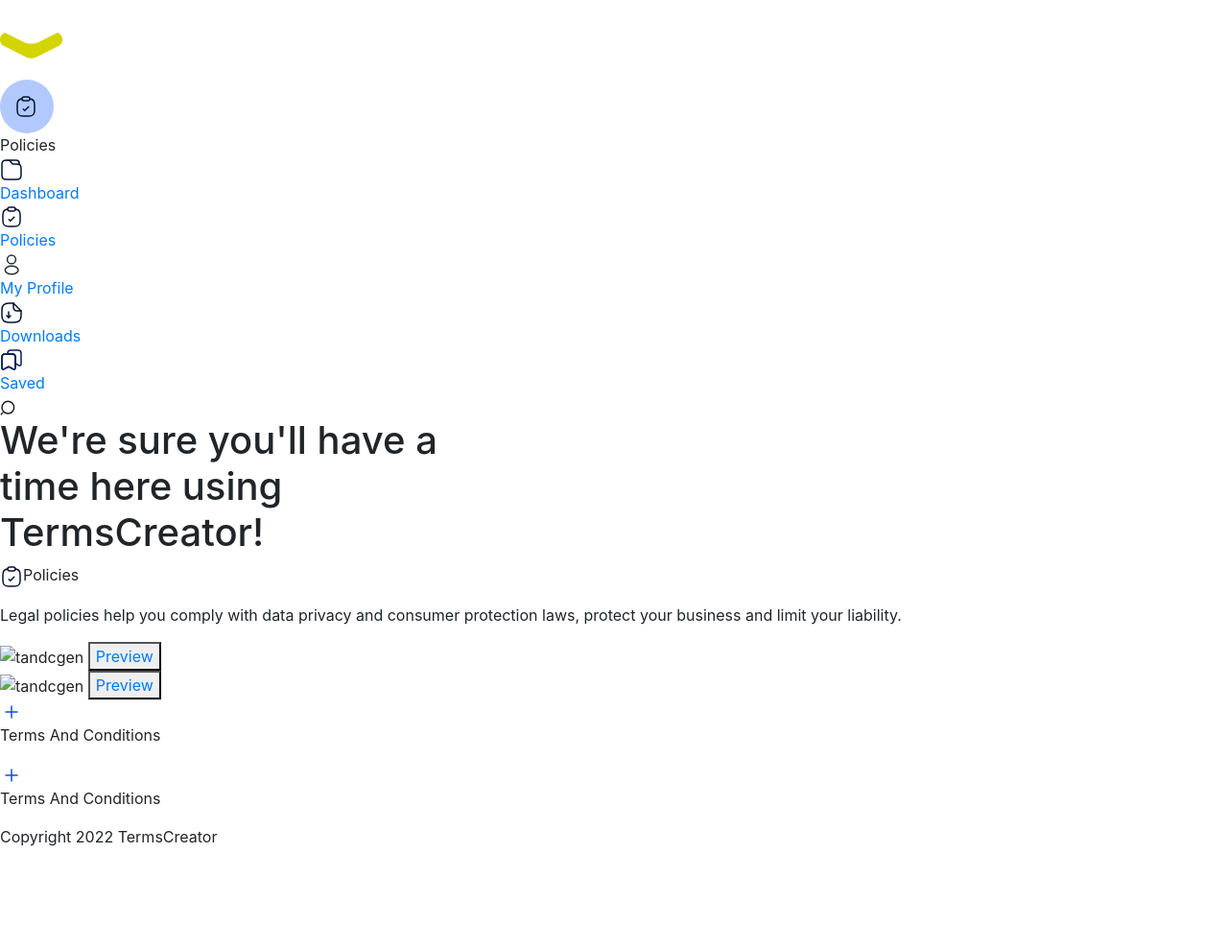
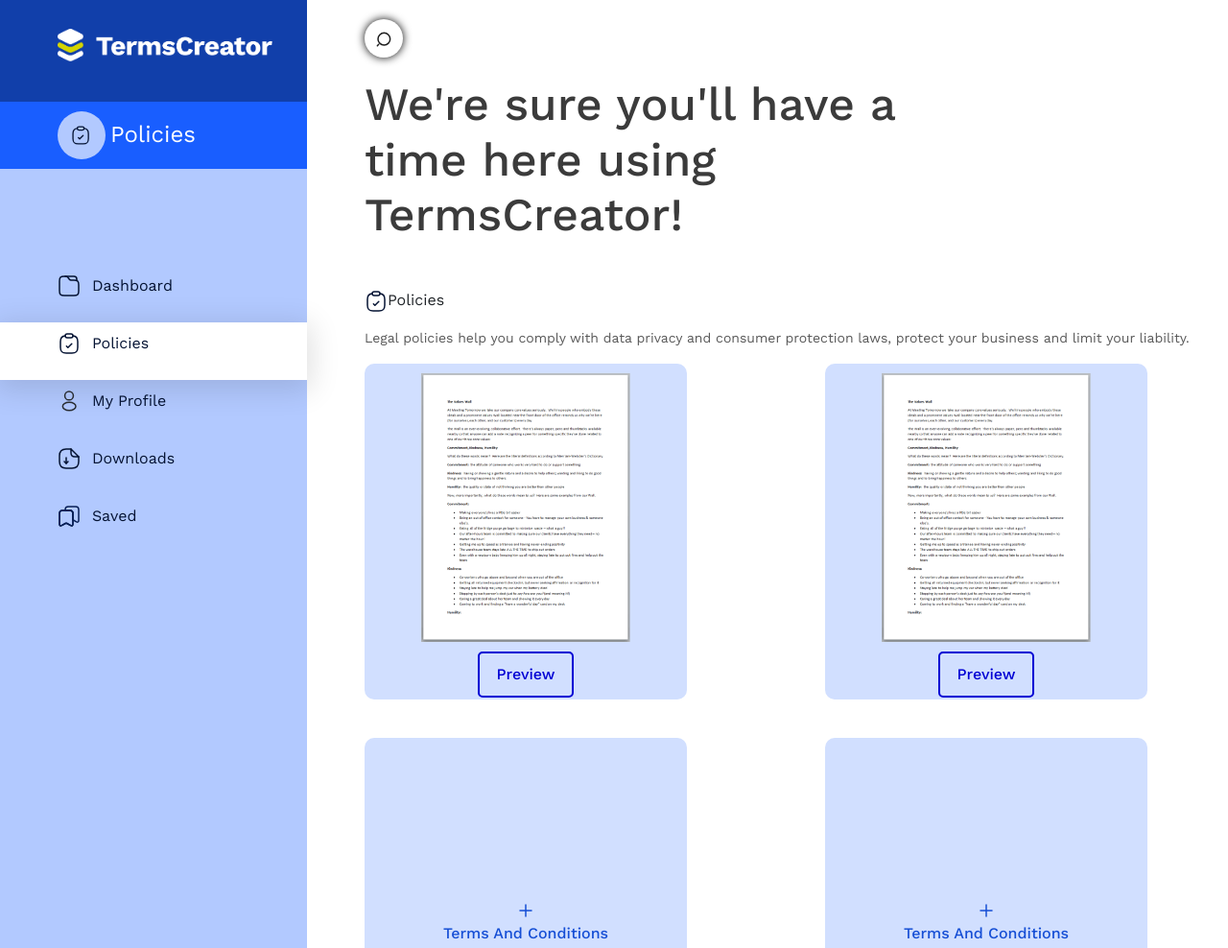
Before and after one commit to TolueneM/TermCreator-Pages, a website: page policy.html in a window 1280 px wide. Shown: the top 988 px of the page at 96% size. Before the commit the page ends 900 px from the top, so only its background shows below. Drawn offline with nearby package versions, Linux system fonts and the light colour scheme; files whose address does not match are found by name.

Commit message:
more pages

```diff
--- /dev/null
+++ b/dashboard.css
@@ -0,0 +1,231 @@
+@import url('https://fonts.googleapis.com/css2?family=Roboto:wght@400;700&display=swap');
+ * {
+  box-sizing: border-box;
+ }
+ body{
+  margin: 0px;
+  padding: 0px;
+ }
+ .container{
+  display: flex;
+ }
+ main{
+  margin-left: 30px;
+ }
+
+ .logo{
+        background-color: #113FAA;
+        width: 423px;
+        height: 200px;
+
+      }
+  .logo-img{
+    width: 250px;
+    height: 50px;
+    position: relative;
+    top: 30%;
+    left: 15%;
+  }
+
+  .profile{
+        background-color: #195EFF;
+        width: 423px;
+        height: 106px;
+        display: flex;
+        justify-content: center;
+
+      }
+      .avatar{
+        display: flex;
+        position: relative;
+        top: 20%;
+        left: 0%;
+      }
+      .profile-pic{
+        width: 56px;
+        height: 56px;
+        background-color: #B2C9FF;
+        border-radius: 73.1343px;
+        justify-content: center;
+        align-items: center;
+      }
+      #pic{
+        position: relative;
+        top: 25%;
+        left: 25%;
+      }
+      .name{
+        font-family: 'Work Sans';
+        font-style: normal;
+        font-weight: 400;
+        font-size: 24px;
+        color: #FFFFFF;
+        margin-left: 5px;
+        position: relative;
+        top: -10%;
+      }
+      .icons{
+        width: 20px;
+        height: 20px;
+        position: relative;
+        margin-right: 10px;
+      }
+
+      .dashboard-elements{
+        background-color: #B2C9FF;
+        height: 1488px;
+        padding-top: 100px;
+      }
+      .dashboard-items{
+        height: 50px;
+        text-align: center;
+        align-items: center;
+        justify-content: center;
+        top: 500px;
+        display: flex;
+        font-size: 16px;
+        line-height: 18.77;
+        font-weight: 400;
+        font: Work Sans;
+
+        }
+
+
+        .dashboard-items:hover{
+         background-color: white;
+        }
+        a{
+          text-decoration: none;
+        }
+        .logout{
+          position: relative;
+          height: 50px;
+        text-align: center;
+        align-items: center;
+        justify-content: center;
+        top: 956px;
+        display: flex;
+        font-size: 16px;
+        line-height: 18.77;
+        font-weight: 400;
+        font: Work Sans;
+      }
+
+
+.search {
+  position: relative;
+  height: 30px;
+  margin-top: 75px;
+ }
+
+ .search .input {
+  background-color: #fff;
+  border: 0;
+  font-size: 18px;
+  padding: 15px;
+  height: 50px;
+  width: 50px;
+  transition: width 0.3s ease;
+ }
+
+ .btn {
+  background-color: #fff;
+  border: 0;
+  cursor: pointer;
+  font-size: 24px;
+  position: absolute;
+  top: 0;
+  left: 0;
+  height: 50px;
+  width: 50px;
+  transition: transform 0.3s ease;
+ }
+
+ .btn:focus,
+ .input:focus {
+  outline: none;
+ }
+ .search.active .input {
+  width: 200px;
+ }
+ .search.active .btn {
+  transform: translateX(198px);
+ }
+.selection{
+  display: flex;
+  column-gap: 20px;
+  margin-bottom: 20px;
+}
+.box{
+  width: 411px;
+  height: 530px;
+  background-color: rgba(209, 223, 255, 0.5);
+  border-radius: 14.9844px;
+
+}
+.add{
+  position: relative;
+  top: 45%;
+  left: 50%;
+}
+.terms{
+  width: 184px;
+height: 20px;
+font-family: 'Work Sans';
+font-style: normal;
+font-weight: 700;
+font-size: 16.8575px;
+line-height: 20px;
+display: flex;
+align-items: center;
+text-align: center;
+letter-spacing: 0.140479px;
+color: #154ED5;
+position: relative;
+  top: 50%;
+  left: 30%;
+}
+.greetings{
+  width: 590px;
+  height: 168px;
+  margin-bottom: 60.5px;
+  margin-top: 0px;
+}
+
+h3{
+  font-family: 'Work Sans';
+  font-style: normal;
+  font-weight: 400;
+  font-size: 48px;
+  line-height: 56px;
+  display: flex;
+  align-items: center;
+  color: #3B3B3B;
+}
+.policy{
+  margin-top: 5px;
+}
+.tick{
+  display: flex;
+  margin-bottom: 0px;
+}
+#policy{
+  width: 20px;
+  height: 20px;
+  position: relative;
+  top: 20px;
+
+}
+#text{
+  margin-top: 0px;
+  padding-top: 0px;
+  font-family: 'Work Sans';
+font-style: normal;
+font-weight: 400;
+font-size: 14px;
+line-height: 16px;
+display: flex;
+align-items: center;
+letter-spacing: 0.25px;
+
+}
--- a/policy.css
+++ b/policy.css
@@ -0,0 +1,304 @@
+@import url("https://fonts.googleapis.com/css2?family=Work+Sans:wght@400;500&display=swap");
+*,
+::before,
+::after {
+  -webkit-box-sizing: border-box;
+          box-sizing: border-box;
+  font-size: 16px;
+  font-family: "Work Sans", sans-serif;
+}
+
+div {
+  border: 0px solid #000;
+}
+
+.policy-container main {
+  display: -webkit-box;
+  display: -ms-flexbox;
+  display: flex;
+  -webkit-box-orient: horizontal;
+  -webkit-box-direction: normal;
+      -ms-flex-flow: row nowrap;
+          flex-flow: row nowrap;
+}
+
+.policy-container main header {
+  -ms-flex-preferred-size: 25%;
+      flex-basis: 25%;
+  background-color: #b2c9ff;
+}
+
+.policy-container main header nav {
+  width: 100%;
+}
+
+.policy-container main header nav .logo {
+  background-color: #113faa;
+  height: 106px;
+}
+
+.policy-container main header nav .logo img {
+  width: 70%;
+  margin-top: 30px;
+  margin-left: 60px;
+}
+
+.policy-container main header nav .user-profile {
+  background-color: #195eff;
+  width: 100%;
+  display: -webkit-box;
+  display: -ms-flexbox;
+  display: flex;
+  -webkit-box-orient: horizontal;
+  -webkit-box-direction: normal;
+      -ms-flex-flow: row nowrap;
+          flex-flow: row nowrap;
+}
+
+.policy-container main header nav .user-profile .img {
+  -ms-flex-preferred-size: 30%;
+      flex-basis: 30%;
+}
+
+.policy-container main header nav .user-profile .img img {
+  width: 50px;
+  height: 50px;
+  margin-top: 10px;
+  margin-left: 60px;
+}
+
+.policy-container main header nav .user-profile .text {
+  -ms-flex-preferred-size: 70%;
+      flex-basis: 70%;
+}
+
+.policy-container main header nav .user-profile .text .img-text {
+  line-height: 2.9;
+  margin-left: 5px;
+  color: #fff;
+  font-size: 24px;
+}
+
+.policy-container main header nav .nav-links {
+  width: 100%;
+  background-color: #b2c9ff;
+}
+
+.policy-container main header nav .nav-links .nav-links-container {
+  margin-top: 100px;
+  display: -webkit-box;
+  display: -ms-flexbox;
+  display: flex;
+  -webkit-box-orient: horizontal;
+  -webkit-box-direction: normal;
+      -ms-flex-flow: row wrap;
+          flex-flow: row wrap;
+}
+
+.policy-container main header nav .nav-links .nav-links-container .icon,
+.policy-container main header nav .nav-links .nav-links-container .icon-text {
+  height: 60px;
+}
+
+.policy-container main header nav .nav-links .nav-links-container .icon {
+  -ms-flex-preferred-size: 30%;
+      flex-basis: 30%;
+}
+
+.policy-container main header nav .nav-links .nav-links-container .icon img {
+  width: 24px;
+  height: 24px;
+  margin-top: 10px;
+  margin-left: 60px;
+}
+
+.policy-container main header nav .nav-links .nav-links-container .text {
+  -ms-flex-preferred-size: 70%;
+      flex-basis: 70%;
+}
+
+.policy-container main header nav .nav-links .nav-links-container .text .icon-text {
+  line-height: 2.7;
+  text-decoration: none;
+  color: #051333;
+}
+
+.policy-container main header nav .nav-links .nav-links-container .active {
+  background-color: #fff;
+  -webkit-box-shadow: 0px 6px 30px 5px rgba(0, 0, 0, 0.12);
+          box-shadow: 0px 6px 30px 5px rgba(0, 0, 0, 0.12);
+  -ms-flex-preferred-size: 100%;
+      flex-basis: 100%;
+  display: -webkit-box;
+  display: -ms-flexbox;
+  display: flex;
+  -webkit-box-orient: horizontal;
+  -webkit-box-direction: normal;
+      -ms-flex-flow: row nowrap;
+          flex-flow: row nowrap;
+}
+
+.policy-container main header nav .nav-links .nav-links-container .active .icon {
+  -ms-flex-preferred-size: 30%;
+      flex-basis: 30%;
+}
+
+.policy-container main header nav .nav-links .nav-links-container .active .text {
+  -ms-flex-preferred-size: 70%;
+      flex-basis: 70%;
+}
+
+.policy-container main aside {
+  -ms-flex-preferred-size: 75%;
+      flex-basis: 75%;
+}
+
+.policy-container main aside section {
+  width: 100%;
+  display: -webkit-box;
+  display: -ms-flexbox;
+  display: flex;
+  -webkit-box-orient: horizontal;
+  -webkit-box-direction: normal;
+      -ms-flex-flow: row wrap;
+          flex-flow: row wrap;
+}
+
+.policy-container main aside section .search-bar {
+  -ms-flex-preferred-size: 100%;
+      flex-basis: 100%;
+}
+
+.policy-container main aside section .search-bar .search-bar-contain {
+  width: 40px;
+  margin-left: 60px;
+  margin-top: 20px;
+  padding: 10px;
+  height: 40px;
+  border-radius: 100%;
+  -webkit-box-shadow: 0px 0px 10px black;
+          box-shadow: 0px 0px 10px black;
+}
+
+.policy-container main aside section .search-bar .search-bar-contain img {
+  display: block;
+  margin: 0 auto;
+  margin-top: 3px;
+}
+
+.policy-container main aside section .policy-text {
+  -ms-flex-preferred-size: 100%;
+      flex-basis: 100%;
+}
+
+.policy-container main aside section .policy-text h1 {
+  font-size: 48px;
+  color: #3b3b3b;
+  margin-left: 60px;
+  margin-top: 20px;
+}
+
+.policy-container main aside section .policy-subtext {
+  -ms-flex-preferred-size: 100%;
+      flex-basis: 100%;
+}
+
+.policy-container main aside section .policy-subtext .policy-img {
+  margin-left: 60px;
+  margin-top: 40px;
+}
+
+.policy-container main aside section .policy-subtext .policy-txt {
+  font-size: 14px;
+  color: #595959;
+  margin-left: 60px;
+}
+
+.policy-container main aside section .tandcgencontain {
+  -ms-flex-preferred-size: 50%;
+      flex-basis: 50%;
+}
+
+.policy-container main aside section .tandcgencontain .tcgen {
+  width: 70%;
+  min-height: 350px;
+  margin-left: 60px;
+  border-radius: 10px;
+  background-color: #d1dfff;
+  display: -webkit-box;
+  display: -ms-flexbox;
+  display: flex;
+  -webkit-box-orient: horizontal;
+  -webkit-box-direction: normal;
+      -ms-flex-flow: row nowrap;
+          flex-flow: row nowrap;
+}
+
+.policy-container main aside section .tandcgencontain .tcgen .txt-container {
+  -ms-flex-preferred-size: 100%;
+      flex-basis: 100%;
+}
+
+.policy-container main aside section .tandcgencontain .tcgen .txt-container .generator {
+  display: block;
+  margin: 0 auto;
+  margin-top: 10px;
+  width: 65%;
+}
+
+.policy-container main aside section .tandcgencontain .tcgen .txt-container button {
+  border: 2px solid #0000D4;
+  border-radius: 5px;
+  width: 30%;
+  padding: 10px;
+  display: block;
+  margin: 0 auto;
+  margin-top: 10px;
+  background-color: transparent;
+  font-weight: 500;
+}
+
+.policy-container main aside section .tandcgencontain .tcgen .txt-container button a {
+  text-decoration: none;
+  color: #0000D4;
+}
+
+.policy-container main aside section .tandcgencontain .tcgen .txt-container .icon-add {
+  display: block;
+  margin: 0 auto;
+  margin-top: 50%;
+}
+
+.policy-container main aside section .tandcgencontain .tcgen .txt-container p {
+  text-align: center;
+  color: #154ed5;
+  font-weight: 500;
+}
+
+.policy-container main aside section .new-row {
+  margin-top: 40px;
+}
+
+.policy-container main aside footer {
+  width: 100%;
+  display: -webkit-box;
+  display: -ms-flexbox;
+  display: flex;
+  -webkit-box-orient: horizontal;
+  -webkit-box-direction: normal;
+      -ms-flex-flow: row wrap;
+          flex-flow: row wrap;
+}
+
+.policy-container main aside footer .footer {
+  -ms-flex-preferred-size: 100%;
+      flex-basis: 100%;
+  margin-top: 100px;
+}
+
+.policy-container main aside footer .footer p {
+  text-align: center;
+  color: #081f55;
+  font-weight: 400;
+}
+/*# sourceMappingURL=policy.css.map */
--- a/policy.html
+++ b/policy.html
@@ -12,10 +12,10 @@
         <main>
             <header>
                 <nav>
-                    <div class="logo"><img src="img/logo_blue_yellow.png" alt="t_c_gen_logo"></div>
+                    <div class="logo"><img src="logo_blue_yellow.png" alt="t_c_gen_logo"></div>
                     <div class="user-profile">
                         <div class="img">
-                            <img src="img/policy_header.svg"></img>
+                            <img src="policy_header.svg"></img>
                         </div>
 
                         <div class="text">
@@ -27,44 +27,44 @@
                         <div class="nav-links-container">
                             <div class="icon">
                                 <!--1st Icon-->
-                                <img src="img/dashboard.svg" alt="dashboard">
+                                <img src="dashboard.svg" alt="dashboard">
                             </div>
                             <div class="text">
-                                <a href="#" class="icon-text">Dashboard</a>
+                                <a href="dashboard.html" class="icon-text">Dashboard</a>
                             </div>
 
                             <!--2nd Icon-->
                             <div class="active">
                             <div class="icon">
-                                <img src="img/policies.svg" alt="policies">
+                                <img src="policies.svg" alt="policies">
                             </div>
                             <div class="text">
-                                <a href="#" class="icon-text">Policies</a>
+                                <a href="policy.html" class="icon-text">Policies</a>
                             </div>
                             </div>
 
                             <!--3rd Icon-->
                             <div class="icon">
-                                <img src="img/profile.svg" alt="my profile">
+                                <img src="profile.svg" alt="my profile">
                             </div>
                             <div class="text">
-                                <a href="#" class="icon-text">My Profile</a>
+                                <a href="editprofile.html" class="icon-text">My Profile</a>
                             </div>
 
                             <!--4th Icon-->
                             <div class="icon">
-                                <img src="img/downloads.svg" alt="downloads">
+                                <img src="downloads.svg" alt="downloads">
                             </div>
                             <div class="text">
-                                <a href="#" class="icon-text">Downloads</a>
+                                <a href="download.html" class="icon-text">Downloads</a>
                             </div>
 
                             <!--5th Icon-->
                             <div class="icon">
-                                <img src="img/save.svg" alt="saved">
+                                <img src="save.svg" alt="saved">
                             </div>
                             <div class="text">
-                                <a href="#" class="icon-text">Saved</a>
+                                <a href="saved.html" class="icon-text">Saved</a>
                             </div>
                         </div>
                     </div>
@@ -76,7 +76,7 @@
                 <section class="search">
                     <div class="search-bar">
                         <div class="search-bar-contain">
-                            <img src="img/search_normal.svg" alt="search-bar">
+                            <img src="search_normal.svg" alt="search-bar">
                         </div>
                     </div>
                 </section>
@@ -89,7 +89,7 @@
 
                 <section class="policy-subheader">
                     <div class="policy-subtext">
-                        <p class="policy-img"><img src="img/policies.svg" alt="policy"><span>Policies</span></p>
+                        <p class="policy-img"><img src="policies.svg" alt="policy"><span>Policies</span></p>
                         <p class="policy-txt">Legal policies help you comply with data privacy and consumer protection laws, protect your business and limit your
                         liability.</p>
                     </div>
@@ -99,8 +99,8 @@
                     <div class="tandcgencontain">
                         <div class="tcgen">
                             <div class="txt-container">
-                            <img src="img/t_and_c.png" alt="tandcgen" class="generator">
-                            <button><a href="#">Preview </a></button>
+                            <img src="t_and_c.png" alt="tandcgen" class="generator">
+                            <button><a href="t-c-preview.html">Preview </a></button>
                             </div>
                         </div>
                     </div>
@@ -108,8 +108,8 @@
                     <div class="tandcgencontain">
                         <div class="tcgen">
                             <div class="txt-container">
-                                <img src="img/t_and_c.png" alt="tandcgen" class="generator">
-                                <button><a href="#">Preview </a></button>
+                                <img src="t_and_c.png" alt="tandcgen" class="generator">
+                                <button><a href="t-c-preview.html">Preview </a></button>
                                 </div>
                         </div>
                     </div>
@@ -117,7 +117,7 @@
                     <div class="tandcgencontain ">
                         <div class="tcgen new-row">
                             <div class="txt-container">
-                                <img src="img/add.svg" alt="add" class="icon-add">
+                                <img src="./add.svg" alt="add" class="icon-add">
                                 <p>Terms And Conditions</p>
                             </div>
                         </div>
@@ -126,7 +126,7 @@
                     <div class="tandcgencontain">
                         <div class="tcgen  new-row">
                             <div class="txt-container">
-                                <img src="img/add.svg" alt="add" class="icon-add">
+                                <img src="./add.svg" alt="add" class="icon-add">
                                 <p>Terms And Conditions</p>
                             </div>
                         </div>
```
Also changed, not shown: Index.html (+1 -1 lines), dashboard.html (added, +124 -0 lines), dashboard.js (added, +7 -0 lines), editprofile.html (+5 -5 lines), t-c-preview.html (+5 -5 lines), icon/Logo TERmS WY.png (added), icon/add.png (added), icon/clipboard-tick.png (added), icon/document-download.svg (added), icon/policies.png (added), icon/save-2.svg (added), icon/user.svg (added), t_and_c.png (added).
